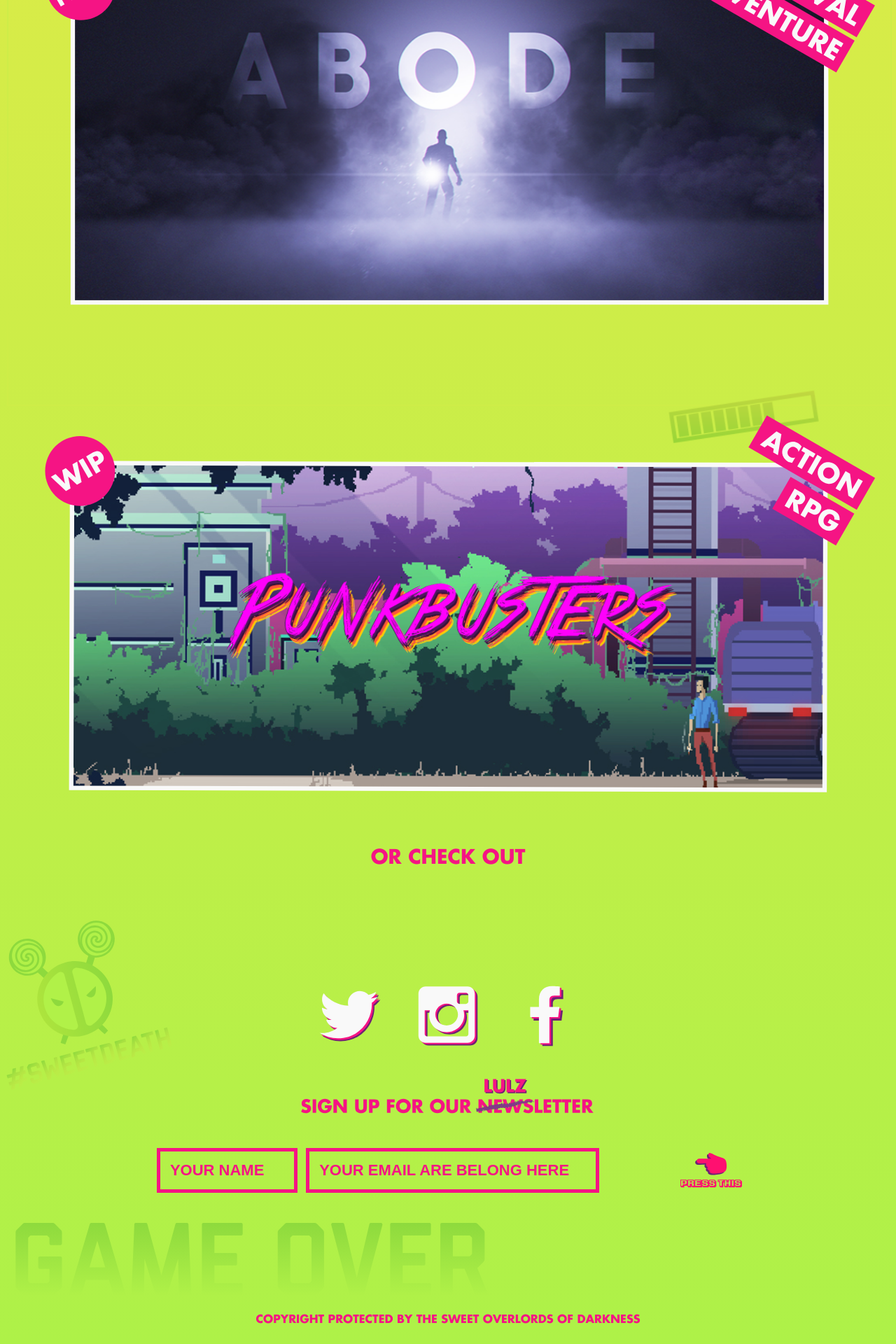
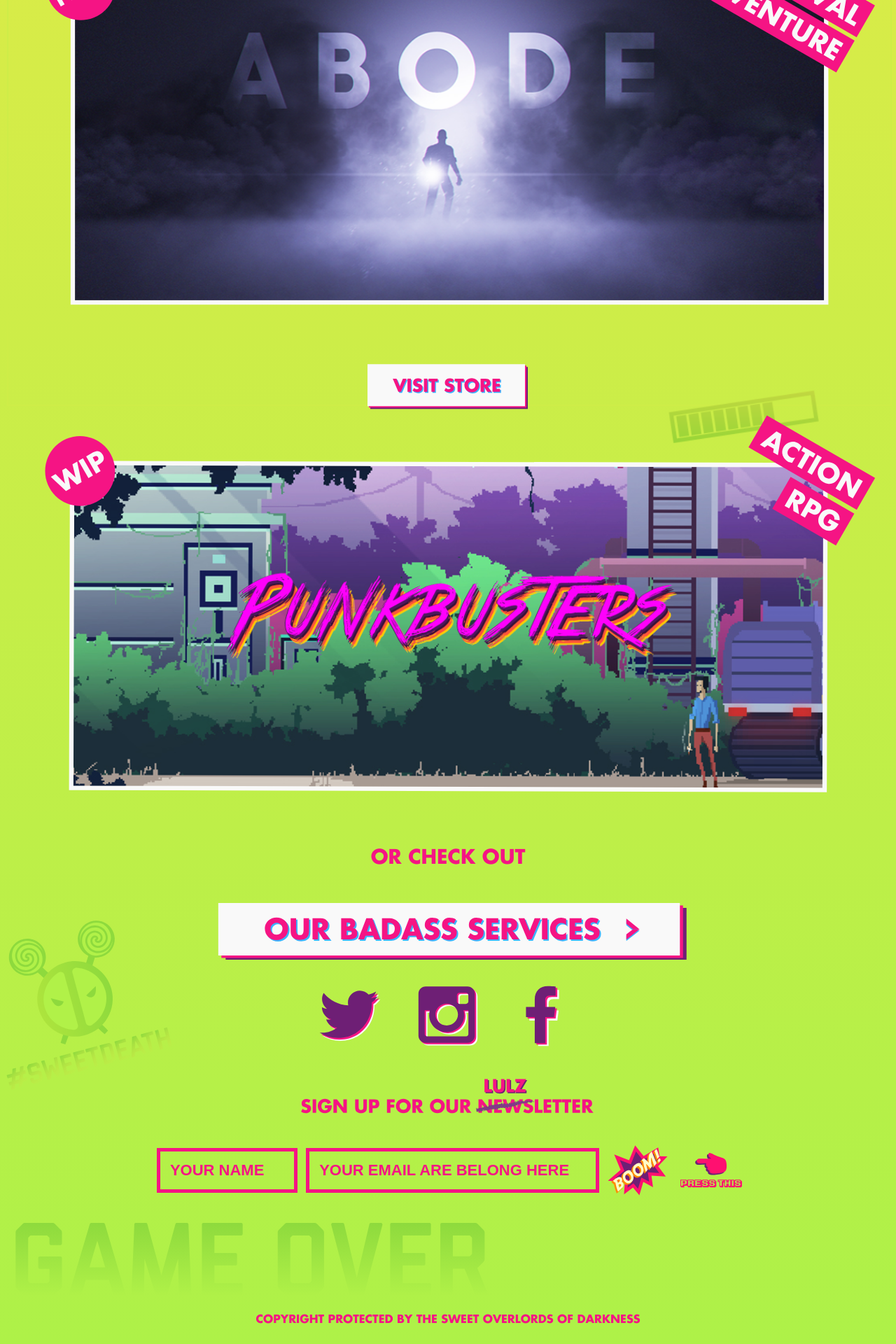
Before and after one commit to SweetPixel/SPS, a Jekyll site: the page built from index.md, in a window 1280 px wide. Shown: the part 693-2613 px from the top of the page at 70% size. Built offline with Jekyll 4.4.1, drawn with Linux system fonts in a browser that asks for light colours; some web fonts are replaced.

Commit message:
site.github problem solved .. added in images link

```diff
--- a/assets/css/about.css
+++ b/assets/css/about.css
@@ -31,7 +31,7 @@
   margin: 36px 18px;
 }
 .share-button .share-shadow {
-   background-image: url('{{ site.github.url }}/assets/icons/Games-Development-Job-Pakistan-UK-Button_V2.svg');
+   background-image: url('../icons/Games-Development-Job-Pakistan-UK-Button_V2.svg');
  }
 .about-person .img-center {
   width: 80%;
--- a/assets/css/home.css
+++ b/assets/css/home.css
@@ -28,10 +28,10 @@
   background-color: #6E1F75;
 }*/
 .bad-ass-button .btn-shadow {
-   background-image: url('{{site.github.url}}/assets/icons/Games-Consultancy-Services-Button-1400x200.svg');
+   background-image: url('../icons/Games-Consultancy-Services-Button-1400x200.svg');
  }
  .visit-button .visit-shadow {
-   background-image: url('{{site.github.url}}/assets/icons/Visit-GameJolt-Store-Button-500x150_V3.svg');
+   background-image: url('../icons/Visit-GameJolt-Store-Button-500x150_V3.svg');
   }
 .social-links {
   display: flex;
@@ -46,6 +46,7 @@
 .social-links .icon {
   width: 100px;
   height: 100px;
+background-position: -100px 0;
 }
 
 .twitter .icon {
@@ -61,7 +62,7 @@
 }
 
 .social-links a:hover .icon {
-  background-position: -100px 0;
+  background-position: 0px 0px;
 }
 
 .boom:hover .icon {
@@ -112,10 +113,11 @@
 .contact-form .image {
   width: 100px;
   height: 100px;
+background-position: -100px 0px;
 }
 
 .boom .image {
-  background-image: url('{{ site.github.url }}/assets/icons/Indie-Games-Boom-Button-100x100.svg');
+  background-image: url('../icons/Indie-Games-Boom-Button-100x100.svg');
 }
 
 .Press-This .img-hand {
@@ -145,7 +147,7 @@
 }
 
 .contact-form a:hover .image {
-  background-position: -100px 0px;
+  background-position: 0px 0px;
 }
 
 .Playstation-Icons img {
--- a/assets/css/services.css
+++ b/assets/css/services.css
@@ -34,7 +34,7 @@
   width: 100%;
 }
 .touch-button .touch-shadow {
-   background-image: url('{{site.github.url}}/assets/icons/Get-In-Touch-Email-Button-1000x200_V3.svg');
+   background-image: url('../icons/Get-In-Touch-Email-Button-1000x200_V3.svg');
  }
 .service .banner-text {
   margin-top: 20px;
```
